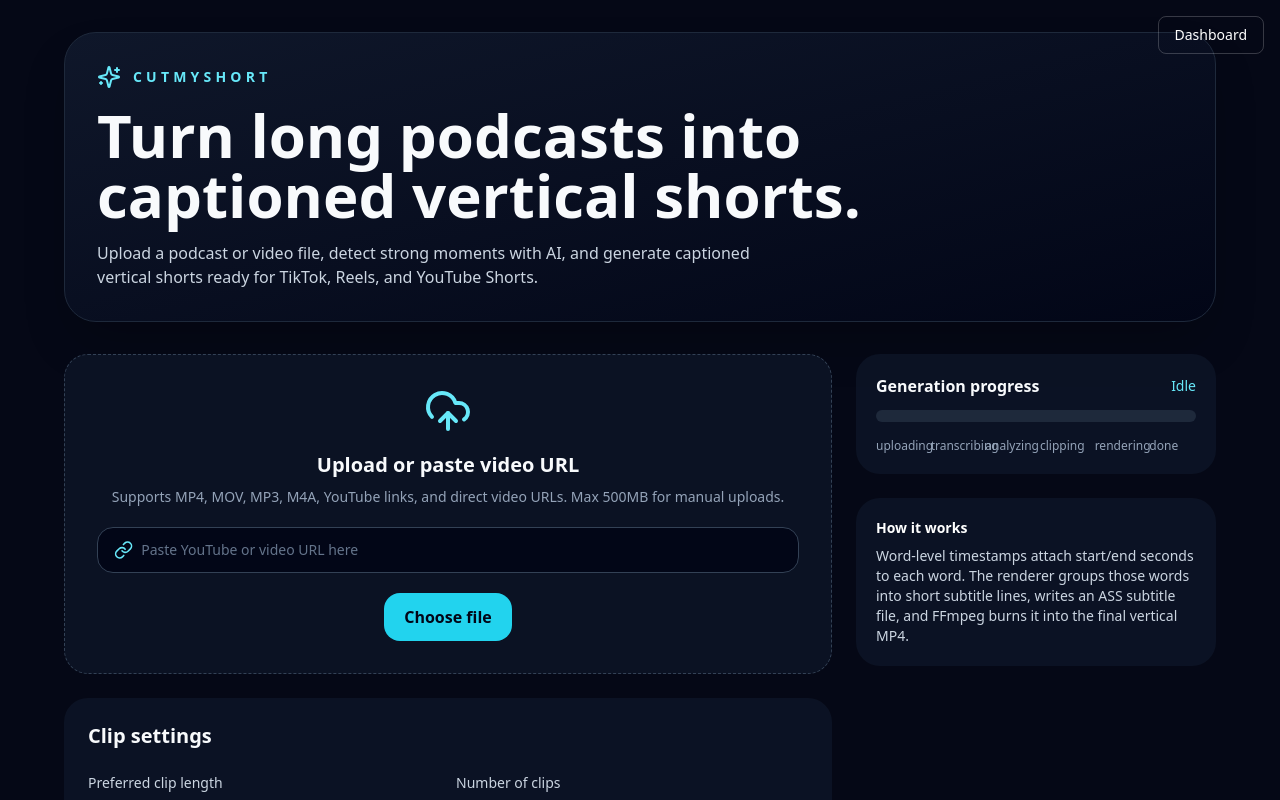
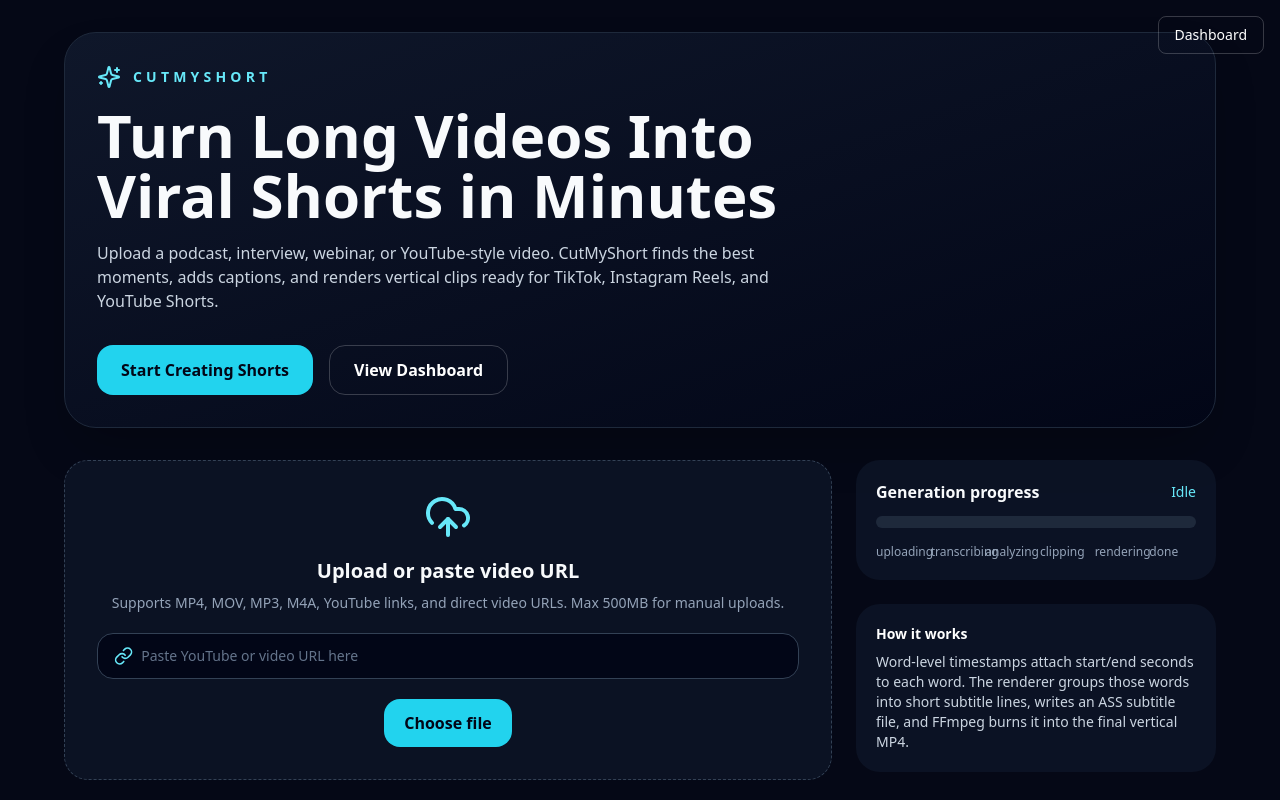
Before and after one commit to balasaijuttuga04/my-ai-podcast-clipper, a Next.js app: page / in a window 1280 px wide. Shown: the top 800 px of the page. Built offline with nearby package versions, Linux system fonts and the light colour scheme.

Commit message:
improve homepage hero

```diff
--- a/app/page.tsx
+++ b/app/page.tsx
@@ -259,17 +259,36 @@ export default function HomePage() {
           </div>
 
           <h1 className="mt-4 max-w-3xl text-4xl font-bold leading-tight md:text-6xl">
-            Turn long podcasts into captioned vertical shorts.
+            Turn Long Videos Into Viral Shorts in Minutes
           </h1>
 
           <p className="mt-4 max-w-2xl text-slate-300">
-            Upload a podcast or video file, detect strong moments with AI, and
-            generate captioned vertical shorts ready for TikTok, Reels, and
-            YouTube Shorts.
+            Upload a podcast, interview, webinar, or YouTube-style video.
+            CutMyShort finds the best moments, adds captions,
+            and renders vertical clips ready for TikTok, Instagram Reels, and YouTube Shorts.
           </p>
+          <div className="mt-8 flex flex-wrap gap-4">
+  <button
+    onClick={() =>
+      document
+        .getElementById("upload-section")
+        ?.scrollIntoView({ behavior: "smooth" })
+    }
+    className="rounded-2xl bg-cyan-400 px-6 py-3 font-bold text-slate-950 hover:bg-cyan-300"
+  >
+    Start Creating Shorts
+  </button>
+
+  <Link
+    href="/dashboard"
+    className="rounded-2xl border border-white/20 px-6 py-3 font-semibold text-white hover:bg-white/10"
+  >
+    View Dashboard
+  </Link>
+</div>
         </section>
 
-        <div className="grid gap-6 lg:grid-cols-[1fr_360px]">
+        <div id="upload-section" className="grid gap-6 lg:grid-cols-[1fr_360px]">
           <div className="space-y-6">
             <Uploader
               file={file}
```
